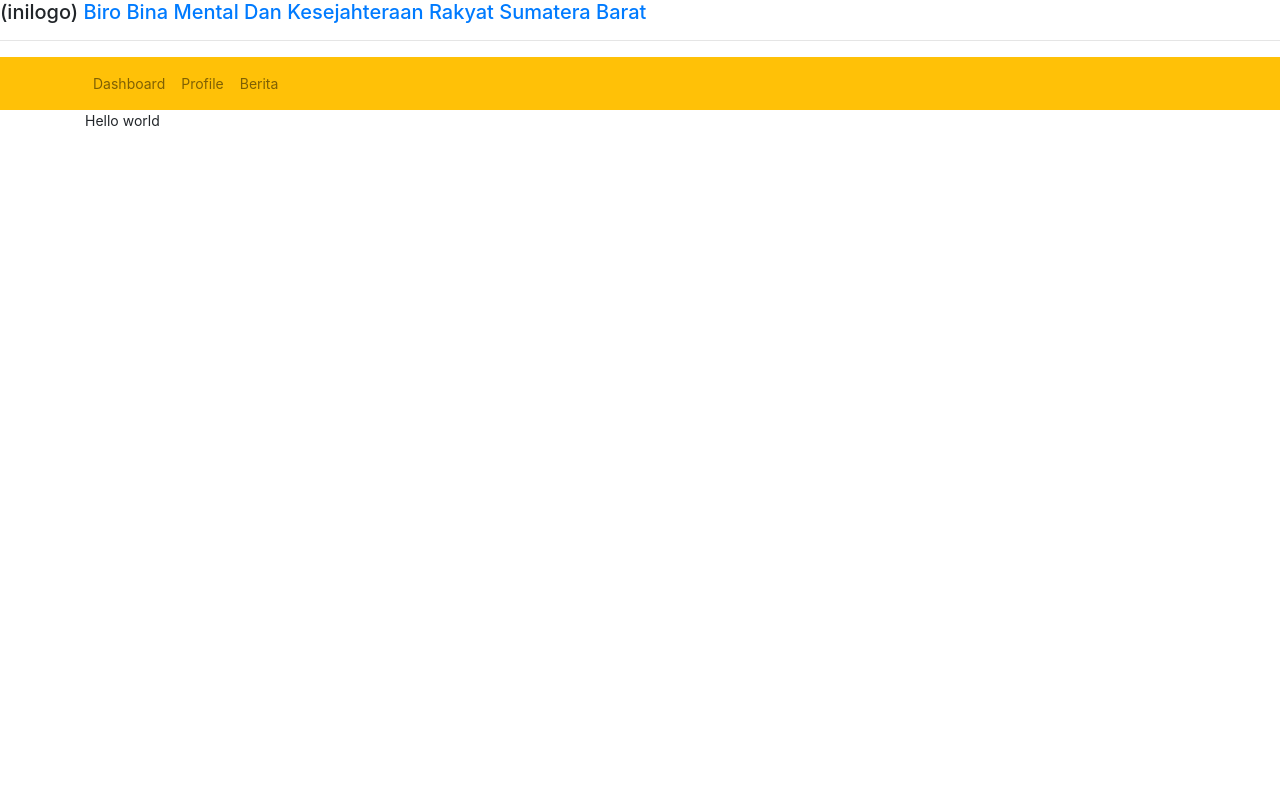
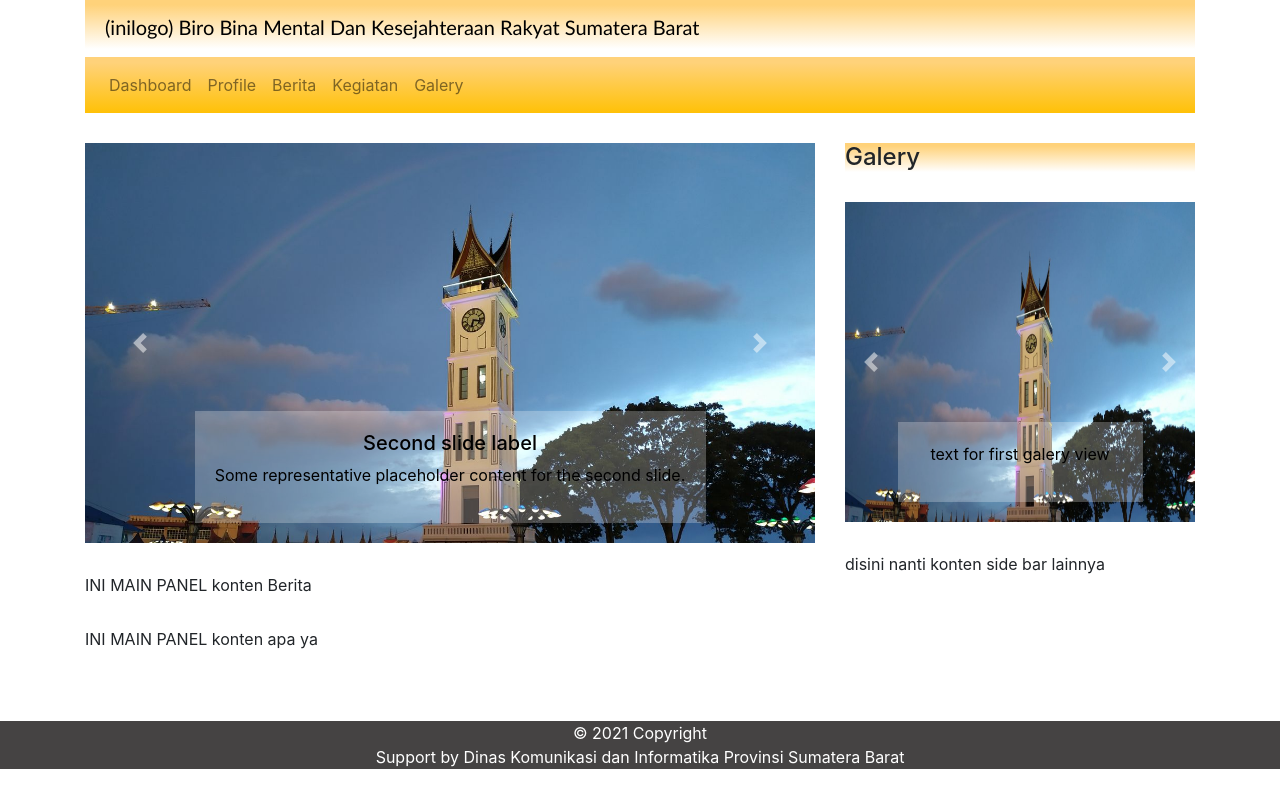
Before and after one commit to Boleh-PerKPan/BiroBinaMental, a CodeIgniter app: page /KP/dashboard in a window 1280 px wide. Run offline with CodeIgniter, Linux system fonts and the light colour scheme.

Commit message:
guest commit

```diff
--- a/application/controllers/Dashboard.php
+++ b/application/controllers/Dashboard.php
@@ -15,7 +15,10 @@ class Dashboard extends CI_Controller
             'title' => 'Biro Bina Mental Dan Kesra'
         ];
         $this->load->view('template/header', $data);
+        $this->load->view('guest/carousel');
         $this->load->view('guest/index');
+        $this->load->view('guest/sidebar');
+        //$this->load->view('guest/test-page');
         $this->load->view('template/footer');
     }
 
--- /dev/null
+++ b/application/views/guest/carousel.php
@@ -0,0 +1,35 @@
+<div class="row" style="">
+    <div class="col-md-8 new-panel">
+        <div id="carouselExampleIndicators" class="carousel slide " data-ride="carousel">
+            <div class="carousel-inner" style="">
+                <div class="carousel-item active">
+                <img src="<?= base_url()?>assets/files/images/jam_gadang.jpg" class="d-block w-100" style="height: 25rem;" alt="...">
+                    <div class="carousel-caption d-none d-md-block white-bg-transparent">
+                        <h5>Second slide label</h5>
+                        <p>Some representative placeholder content for the second slide.</p>
+                    </div>
+                </div>
+                <div class="carousel-item">
+                    <img src="<?= base_url()?>assets/files/images/jam_gadang.jpg" class="d-block w-100" style="height: 25rem;" alt="...">
+                    <div class="carousel-caption d-none d-md-block white-bg-transparent">
+                        <h5>Second slide label</h5>
+                        <p>Some representative placeholder content for the second slide.</p>
+                    </div>
+                </div>
+                <div class="carousel-item">
+                <img src="<?= base_url()?>assets/files/images/pendd_char.png" class="d-block w-100" style="height: 25rem;" alt="...">
+                    <div class="carousel-caption d-none d-md-block white-bg-transparent">
+                        <h5></h5>
+                        <p></p>
+                    </div>
+                </div>
+            </div>
+            <a class="carousel-control-prev" href="#carouselExampleIndicators" role="button" data-slide="prev">
+                <span class="carousel-control-prev-icon" aria-hidden="true"></span>
+                <span class="sr-only">Previous</span>
+            </a>
+            <a class="carousel-control-next" href="#carouselExampleIndicators" role="button" data-slide="next">
+                <span class="carousel-control-next-icon" aria-hidden="true"></span>
+                <span class="sr-only">Next</span>
+            </a>
+        </div>
--- a/application/views/guest/index.php
+++ b/application/views/guest/index.php
@@ -1 +1,8 @@
-<p>Hello world</p>
+        <div class="new-panel">
+            <p>INI MAIN PANEL konten Berita</p>
+        </div>
+        <div class="new-panel">
+            <p>INI MAIN PANEL konten apa ya</p>
+        </div>
+    <!--ini adalah tutup col yang ada di carousel.php -->
+    </div>
--- /dev/null
+++ b/application/views/guest/sidebar.php
@@ -0,0 +1,40 @@
+    <div class="col-md-4 offset-md-0 new-panel">
+        <div>
+            <h4 class="nav-style">Galery</h4>
+        </div>
+        <div id="carousel-galery" class="carousel slide new-panel" data-ride="carousel">
+            <div class="carousel-inner" style="">
+                <div class="carousel-item active">
+                <img src="<?= base_url()?>assets/files/images/jam_gadang.jpg" class="d-block w-100" style="height: 20rem;" alt="...">
+                    <div class="carousel-caption d-none d-md-block white-bg-transparent">
+                        <p>text for first galery view</p>
+                    </div>
+                </div>
+                <div class="carousel-item">
+                    <img src="<?= base_url()?>assets/files/images/jam_gadang.jpg" class="d-block w-100" style="height: 20rem;" alt="...">
+                    <div class="carousel-caption d-none d-md-block white-bg-transparent">
+                        <p>text for first galery view</p>
+                    </div>
+                </div>
+                <div class="carousel-item">
+                <img src="<?= base_url()?>assets/files/images/pendd_char.png" class="d-block w-100" style="height: 20rem;" alt="...">
+                    <div class="carousel-caption d-none d-md-block white-bg-transparent">
+                        <p>text for first galery view</p>
+                    </div>
+                </div>
+            </div>
+            <a class="carousel-control-prev" href="#carousel-galery" role="button" data-slide="prev">
+                <span class="carousel-control-prev-icon" aria-hidden="true"></span>
+                <span class="sr-only">Previous</span>
+            </a>
+            <a class="carousel-control-next" href="#carousel-galery" role="button" data-slide="next">
+                <span class="carousel-control-next-icon" aria-hidden="true"></span>
+                <span class="sr-only">Next</span>
+            </a>
+        </div>
+        <div class="new-panel">
+            <p>disini nanti konten side bar lainnya</p>
+        </div>
+    </div>
+<!--tutup clas row pada carousel.php-->
+</div>
--- /dev/null
+++ b/application/views/guest/test-page.php
@@ -0,0 +1 @@
+<!--INI ADALAH HALAMAN UJI COBA SEBELUM DIPINDAHKAN DAN DI PEJAK KE BEBERAPA FILE BERBEDA-->
--- a/application/views/template/footer.php
+++ b/application/views/template/footer.php
@@ -1,6 +1,11 @@
+    <!--penutup div clas container pada header.php-->
     </div>
     </main>
     <footer>
+        <div class="new-panel">
+            fsdhfjgfuesfb
+        </div>
+        <div style="text-align: center; background-color: #454343">© 2021 Copyright<br>Support by Dinas Komunikasi dan Informatika Provinsi Sumatera Barat</div>
     </footer>
 
 <script src="https://code.jquery.com/jquery-3.5.1.slim.min.js" integrity="sha384-DfXdz2htPH0lsSSs5nCTpuj/zy4C+OGpamoFVy38MVBnE+IbbVYUew+OrCXaRkfj" crossorigin="anonymous"></script>
--- a/application/views/template/header.php
+++ b/application/views/template/header.php
@@ -11,30 +11,35 @@
      <link rel="stylesheet" href="https://maxcdn.bootstrapcdn.com/bootstrap/4.0.0/css/bootstrap.min.css" integrity="sha384-Gn5384xqQ1aoWXA+058RXPxPg6fy4IWvTNh0E263XmFcJlSAwiGgFAW/dAiS6JXm" crossorigin="anonymous">
 
     <!-- Custom styles for this template -->
-    <link href="<?= base_url() ?>assets/css/dashboard.css" rel="stylesheet">
+    <link href="<?= base_url(); ?>assets/css/guest-dashboard.css" rel="stylesheet">
 
     <link rel="stylesheet" href="<?= base_url(); ?>assets/libs/fontawesome/css/all.min.css">
     <title><?=$title?></title>
 </head>
 <body>
-    <header>
-        <h5>(inilogo) <a class="" href="index.html">Biro Bina Mental Dan Kesejahteraan Rakyat Sumatera Barat</a></h5>
-        <hr>
-        <nav class="navbar navbar-expand-lg navbar-light bg-warning" id="mainNav" style="">
-            <div class="container">
+    <header class="container">
+        <a class="" href="index.html" ><h5 class="nav-style" style="font-family: 'Trebuchet MS', sans-serif; padding-top:15px; padding-bottom:10px; padding-left:20px; color:black; ">(inilogo) Biro Bina Mental Dan Kesejahteraan Rakyat Sumatera Barat</h5></a>
+        <nav class="navbar navbar-expand-lg navbar-light bg-warning nav-style" id="mainNav" style="">
+            <div class="">
                 <button class="navbar-toggler navbar-toggler-icon ml-auto" type="button" id="navbardrop" data-toggle="collapse" data-target="#navnav" aria-controls="navnav" aria-expanded="false" >
                     <span></span>
                 </button>
                 <div id="navnav" class="collapse navbar-collapse">
                     <ul class="navbar-nav">
                         <li class="nav-item">
-                    <a class="nav-link " href="index.html">Dashboard</a>
+                            <a class="nav-link " href="<?=base_url()?>dashboard">Dashboard</a>
                         </li>
                         <li class="nav-item">
-                    <a class="nav-link" href="about.html">Profile</a>
+                            <a class="nav-link" href="">Profile</a>
                         </li>
                         <li class="nav-item">
-                    <a class="nav-link" href="story.html">Berita</a>
+                            <a class="nav-link" href="">Berita</a>
+                        </li>
+                        <li class="nav-item">
+                            <a class="nav-link" href="">Kegiatan</a>
+                        </li>
+                        <li class="nav-item">
+                            <a class="nav-link" href="">Galery</a>
                         </li>
                     </ul>
                 </div>
--- /dev/null
+++ b/assets/css/guest-dashboard.css
@@ -0,0 +1,17 @@
+.nav-link:hover {
+    background-color : rgba(255,255,255,0.6);
+}
+.nav-style {
+    background: linear-gradient(180deg, #FFD27A 10.08%, rgba(255, 255, 255, 0) 100%);
+}
+.white-bg-transparent {
+    background: rgba(255, 255, 255, 0.25);
+    color: black;
+}
+.new-panel {
+    margin-top: 30px;
+}
+footer {
+    background-color: 736D6D;
+    color: white;
+}
```
Also changed, not shown: assets/files/images/jam_gadang.jpg (added), assets/files/images/pendd_char.png (added). Lines whose indentation alone changed are shown as unchanged.
